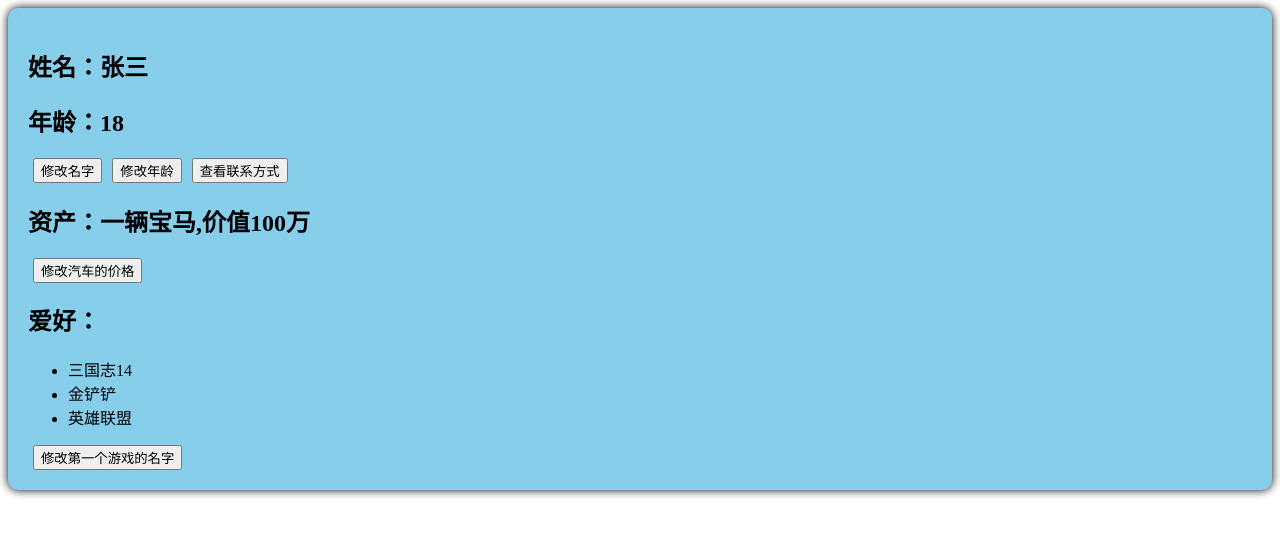
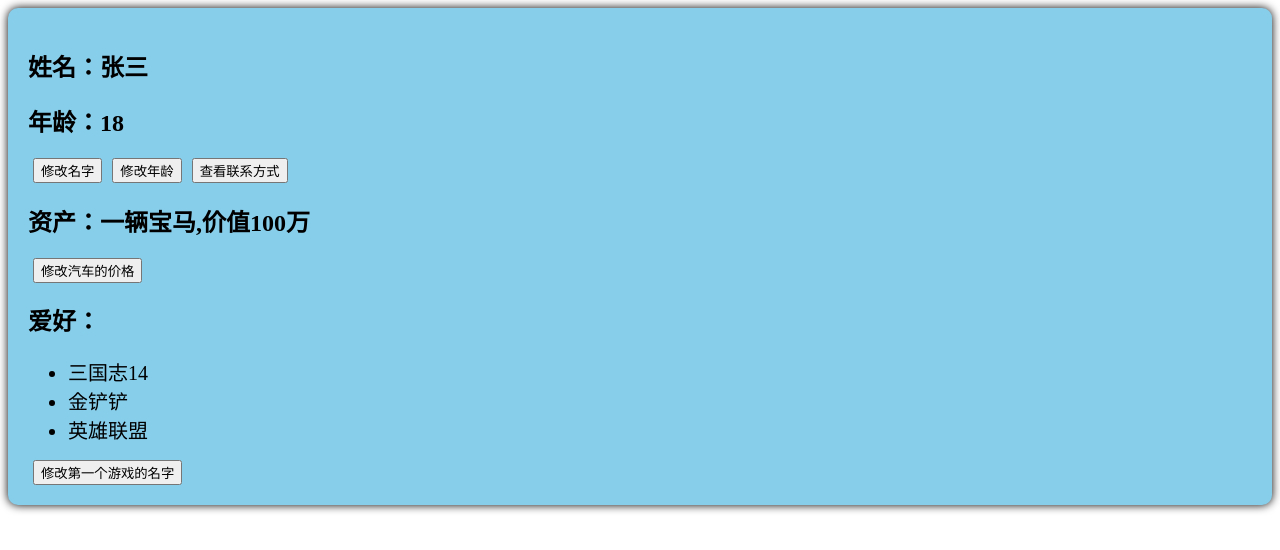
Before and after one commit to iamliyulong/vue3_test, a Vue app: page / in a window 1280 px wide. Shown: the top 550 px of the page. Built offline with nearby package versions, Linux system fonts and the light colour scheme.

Commit message:
li列表字体大小修改

```diff
--- a/src/components/Person.vue
+++ b/src/components/Person.vue
@@ -61,4 +61,7 @@
   button {
     margin: 0 5px;
   }
+  li {
+    font-size: 20px;
+  }
 </style>
```
